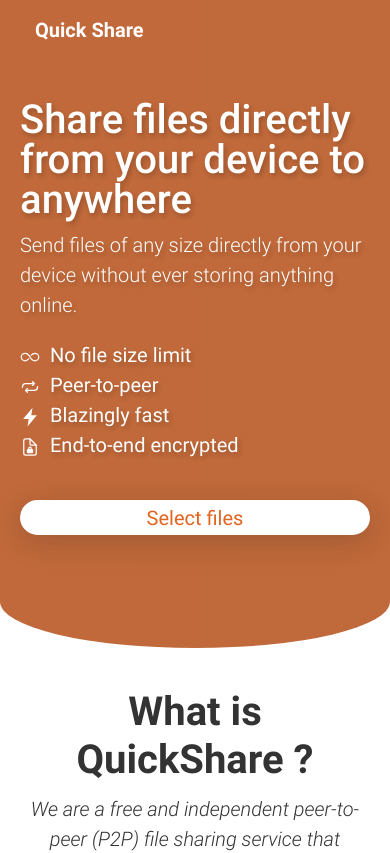
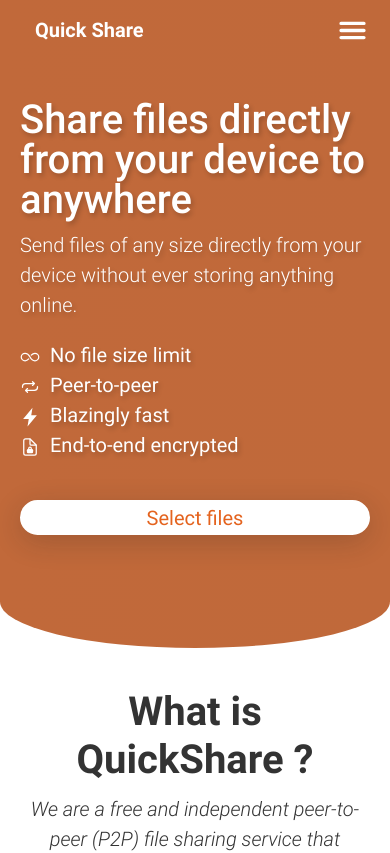
Before and after one commit to Prithviraj2003/XypherShare-Frontend, a React (Create React App) app: page / in a window 390 px wide. Shown: the top 853 px of the page. Built offline with nearby package versions, Linux system fonts and the light colour scheme.

Commit message:
navbar responsive

```diff
--- a/src/navbar/navbar.jsx
+++ b/src/navbar/navbar.jsx
@@ -1,9 +1,10 @@
-import React from "react";
+import React, { useState } from "react";
 import { Toaster } from "react-hot-toast";
 import { useNavigate } from "react-router-dom";
 
 const Navbar = () => {
   const navigate = useNavigate();
+  const [menu, setMenu] = useState(false);
   return (
     <header className="app-header">
       <Toaster
@@ -11,7 +12,12 @@
         containerStyle={{ zIndex: 100 }}
         reverseOrder={false}
       />
-      <div onClick={() => navigate("/")}>
+      <div
+        onClick={() => {
+          navigate("/");
+          setMenu(false);
+        }}
+      >
         <div className="header-logo">
           <div className="title-and-slogan">
             <span className="title">Quick Share</span>
@@ -22,7 +28,7 @@
       <div className="container-menu-desktop">
         <div className="links-desktop">
           <div onClick={() => navigate("/")} className="menu-link">
-            Home
+            Transfer
           </div>
           <div onClick={() => navigate("/receive")} className="menu-link">
             Receive
@@ -33,6 +39,47 @@
           <div className="menu-button-outlined"> Nearby devices</div>
         </div>
       </div>
+      <svg
+        stroke="currentColor"
+        fill="currentColor"
+        stroke-width="0"
+        viewBox="0 0 512 512"
+        class="menu-button-mobile"
+        height="35"
+        width="35"
+        xmlns="http://www.w3.org/2000/svg"
+        onClick={() => setMenu(!menu)}
+      >
+        <path
+          fill="none"
+          stroke-linecap="round"
+          stroke-miterlimit="10"
+          stroke-width="48"
+          d="M88 152h336M88 256h336M88 360h336"
+        ></path>
+      </svg>
+      {menu && (
+        <div class="container-menu-mobile">
+          <div
+            onClick={() => {
+              navigate("/");
+              setMenu(false);
+            }}
+            className="menu-button-outlined"
+          >
+            Transfer
+          </div>
+          <div
+            onClick={() => {
+              navigate("/receive");
+              setMenu(false);
+            }}
+            className="menu-button-outlined"
+          >
+            Receive
+          </div>
+        </div>
+      )}
     </header>
   );
 };
```
